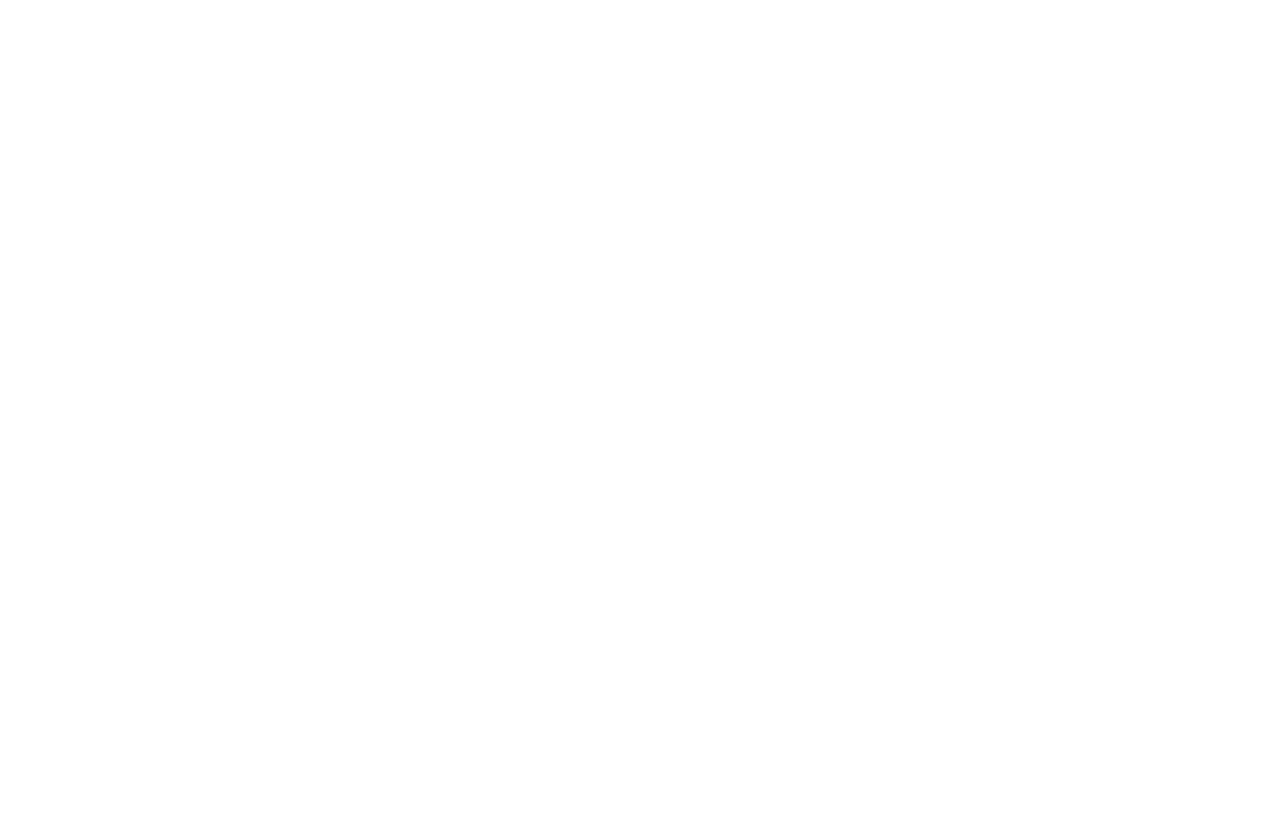
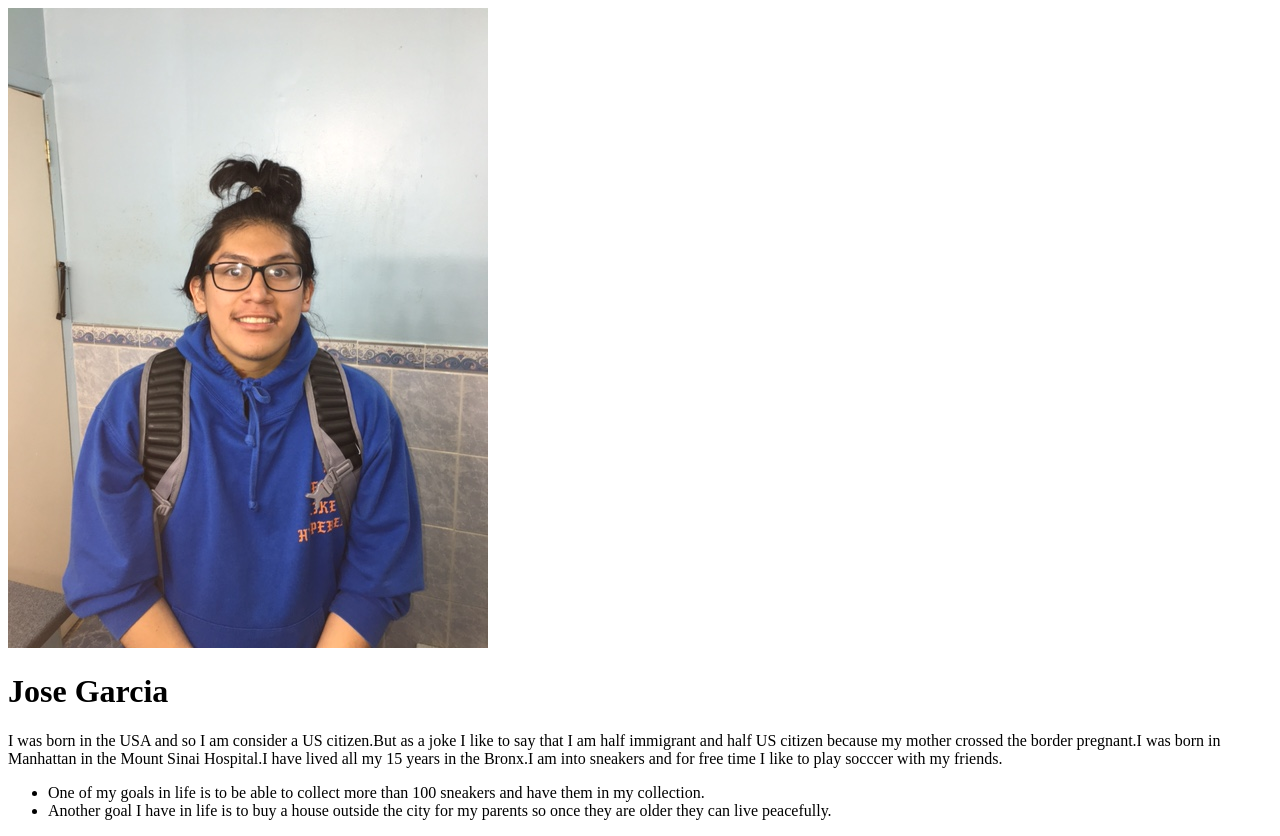
Before and after one commit to JoseG123/My-Porfolio, a plain HTML site: page Index.html in a window 1280 px wide. Before the commit the page ends 800 px from the top, so only its background shows below. Drawn offline with Linux system fonts and the light colour scheme.

Commit message:
image description goals updated

```diff
--- a/Index.html
+++ b/Index.html
@@ -7,11 +7,15 @@
 	<link rel="stylesheet" href="">
 </head>
 <body>
-
-
-
-
-
+<div>
+<img src="./Assetts/Images/My pic.jpg" alt="">
+<h1>Jose Garcia</h1>
+	<p>I was born in the USA and so I am consider a US citizen.But as a joke I like to say that I am half immigrant and half US citizen because my mother crossed the border pregnant.I was born in Manhattan in the Mount Sinai Hospital.I have lived all my 15 years in the Bronx.I am into sneakers and for free time I like to play socccer with my friends.</p>
+<ul>
+	<li>One of my goals in life is to be able to collect more than 100 sneakers and have them in my collection.</li>
+	<li>Another goal I have in life is to buy a house outside the city for my parents so once they are older they can live peacefully.</li>
+</ul>
+</div>
 
 
 
```
Also changed, not shown: Assetts/Images/My pic.JPG (added).
